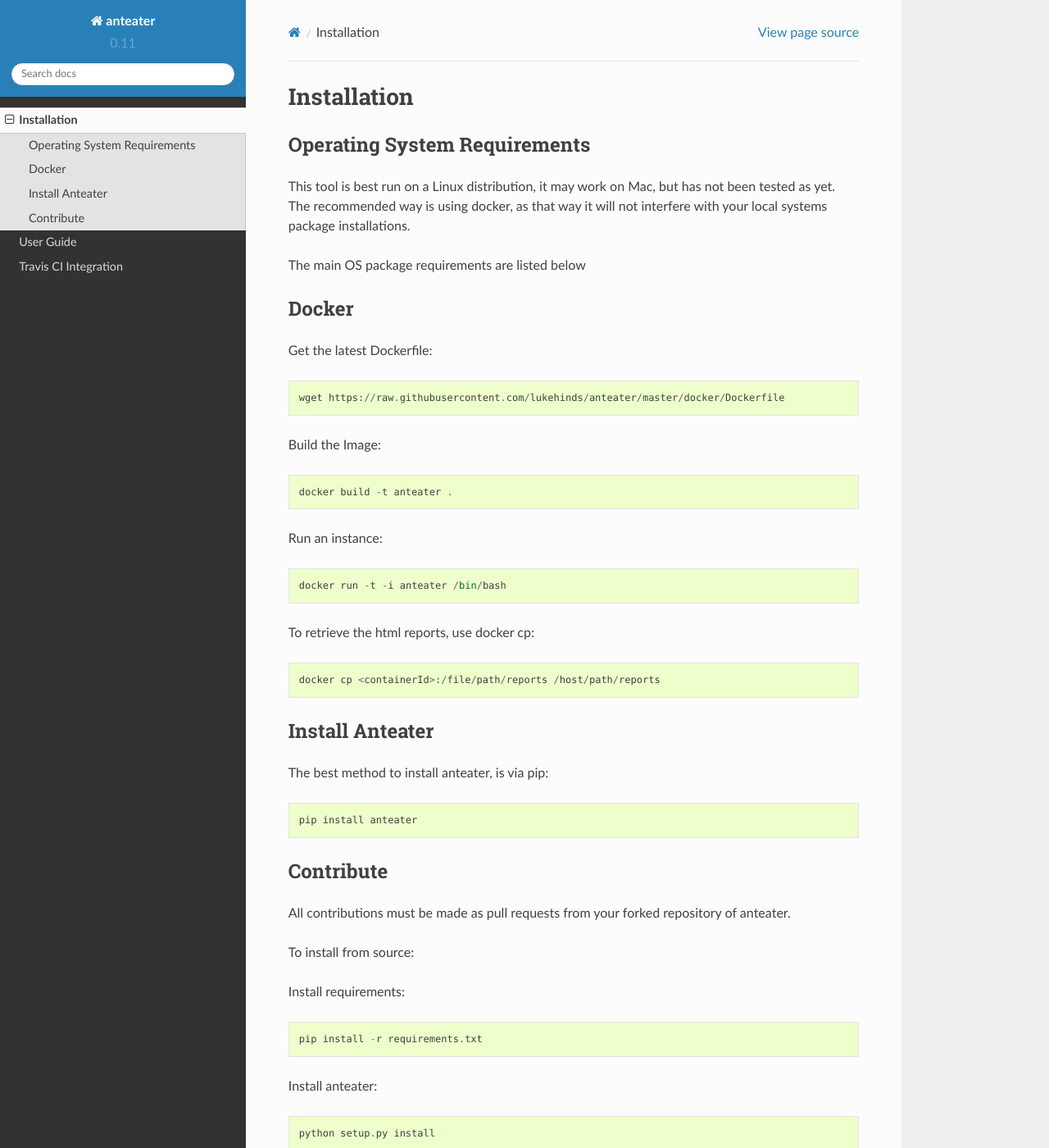
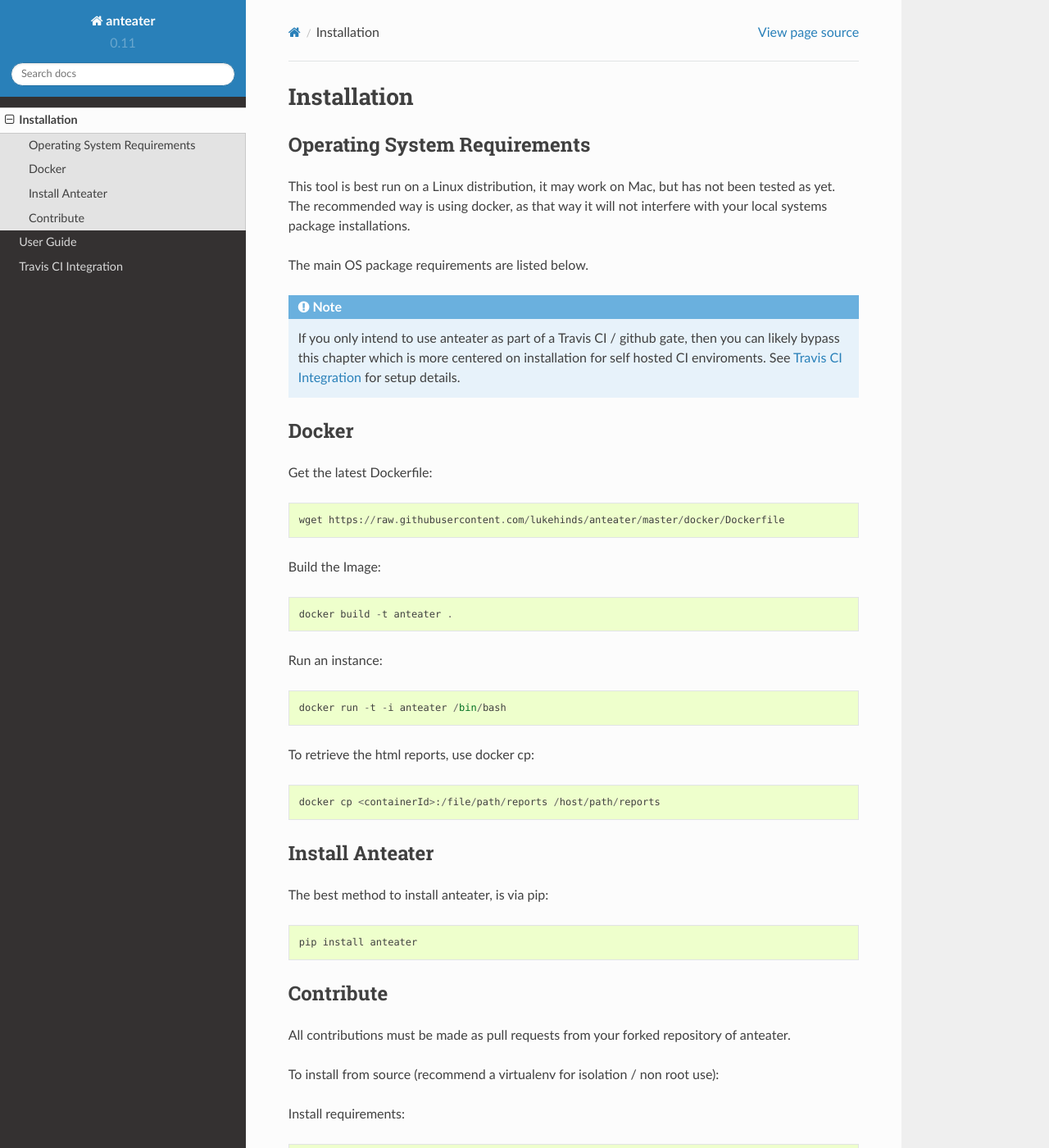
Before and after one commit to anteater/anteater, a Sphinx documentation site: the page built from docs/installation.rst, in a window 1280 px wide and 1400 px high. Shown: the whole window at 82% size. Built offline with Sphinx 7.4.7 and the Read the Docs theme 2.0.0, drawn with Linux system fonts in a browser that asks for light colours; formulas are drawn with MathJax 3; the version number is read from the project's files by our own code.

Commit message:
Docs update

````diff
--- a/docs/installation.rst
+++ b/docs/installation.rst
@@ -9,7 +9,13 @@
 been tested as yet. The recommended way is using docker, as that way it will
 not interfere with your local systems package installations.
 
-The main OS package requirements are listed below
+The main OS package requirements are listed below.
+
+.. Note::
+    If you only intend to use anteater as part of a Travis CI / github gate,
+    then you can likely bypass this chapter which is more centered on
+    installation for self hosted CI enviroments. See :doc:`travis_ci` for setup
+    details.
 
 Docker
 ------
@@ -44,7 +50,7 @@
 All contributions must be made as pull requests from your forked repository of
 anteater.
 
-To install from source:
+To install from source (recommend a virtualenv for isolation / non root use):
 
 Install requirements::
 
--- a/docs/travis_ci.rst
+++ b/docs/travis_ci.rst
@@ -5,7 +5,7 @@
 Set up steps
 ------------
 
-First create an `anteater.conf` in the root directory of your repository::
+First create an ```anteater.conf`` in the root directory of your repository::
 
     [config]
     anteater_files = anteater_files/
````
Also changed, not shown: other parts of docs/travis_ci.rst (+1 -1 lines).
